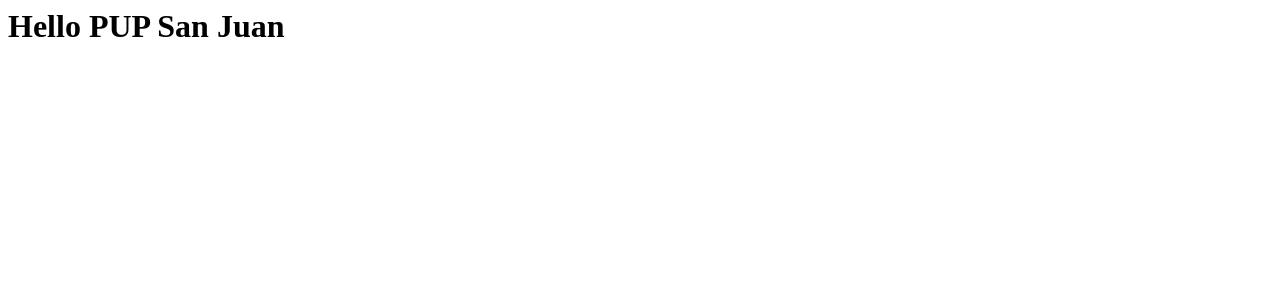
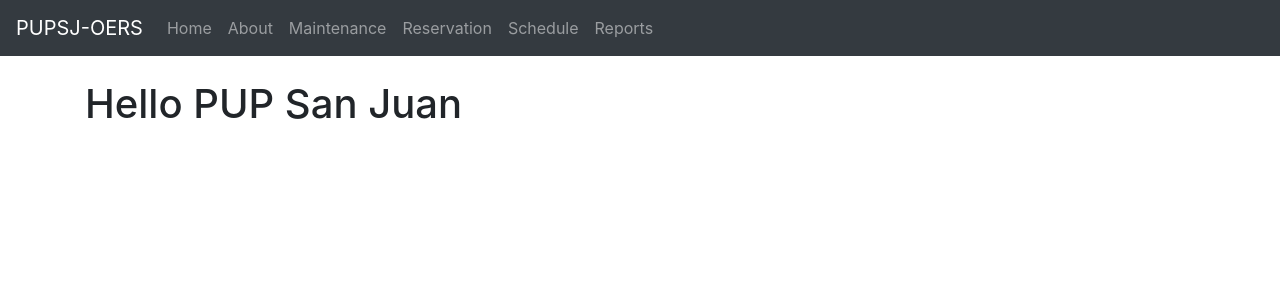
Before and after one commit to Riydret/pupsj-oers, a Flask app: page / in a window 1280 px wide. Shown: the top 300 px of the page. Run offline with Flask 2, Linux system fonts and the light colour scheme; some libraries are stand-ins or nearby versions.

Commit message:
added layout template and the navbar

```diff
--- a/app.py
+++ b/app.py
@@ -5,5 +5,6 @@
 @app.route('/')
 def index():
     return render_template('index.html')
+
 if __name__ == '__main__':
     app.run(debug=True)
--- /dev/null
+++ b/templates/includes/_navbar.html
@@ -0,0 +1,29 @@
+<nav class="navbar navbar-expand-md navbar-dark bg-dark mb-4">
+    <a href="" class="navbar-brand">PUPSJ-OERS</a>
+    <button class="navbar-toggler" type="button" data-toggle="collapse" data-target="#navbarsExampleDefault" aria-controls="navbarsExampleDefault" aria-expanded="false" aria-label="Toggle navigation">
+        <span class="navbar-toggle-icon"></span>
+    </button>
+    <div class="collapse navbar-collapse" id="navbarsExampleDefault">
+        <ul class="navbar-nav mr-auto">
+            <li class="nav-item">
+                <a href="/" class="nav-link">Home</a>
+            </li>
+            <li class="nav-item">
+                <a href="/about" class="nav-link">About</a>
+            </li>
+            <li class="nav-item">
+                <a href="/maintenance" class="nav-link">Maintenance</a>
+            </li>
+            <li class="nav-item">
+                <a href="/reservation" class="nav-link">Reservation</a>
+            </li>
+            <li class="nav-item">
+                <a href="/schedule" class="nav-link">Schedule</a>
+            </li>
+            <li class="nav-item">
+                <a href="/reports" class="nav-link">Reports</a>
+            </li>
+        </ul>
+
+    </div>
+</nav>
--- a/templates/index.html
+++ b/templates/index.html
@@ -1 +1,5 @@
+{% extends 'layout.html' %}
+
+{% block body %}
 <h1>Hello PUP San Juan</h1>
+{% endblock %}
--- /dev/null
+++ b/templates/layout.html
@@ -0,0 +1,16 @@
+<!DOCTYPE html>
+<html lang="en">
+<head>
+    <meta charset="UTF-8">
+    <meta name="viewport" content="width=device-width, initial-scale=1.0">
+    <meta http-equiv="X-UA-Compatible" content="ie=edge">
+    <link href="https://stackpath.bootstrapcdn.com/bootstrap/4.1.1/css/bootstrap.min.css" rel="stylesheet" integrity="sha384-WskhaSGFgHYWDcbwN70/dfYBj47jz9qbsMId/iRN3ewGhXQFZCSftd1LZCfmhktB" crossorigin="anonymous">    <title>PUPSJ-OERS</title>
+</head>
+<body>
+    {% include 'includes/_navbar.html' %}
+    <div class="container">
+    {% block body %}{% endblock %}
+    </div>
+    <script src="https://stackpath.bootstrapcdn.com/bootstrap/4.1.1/js/bootstrap.min.js" integrity="sha384-smHYKdLADwkXOn1EmN1qk/HfnUcbVRZyYmZ4qpPea6sjB/pTJ0euyQp0Mk8ck+5T" crossorigin="anonymous"></script>
+</body>
+</html>
```
